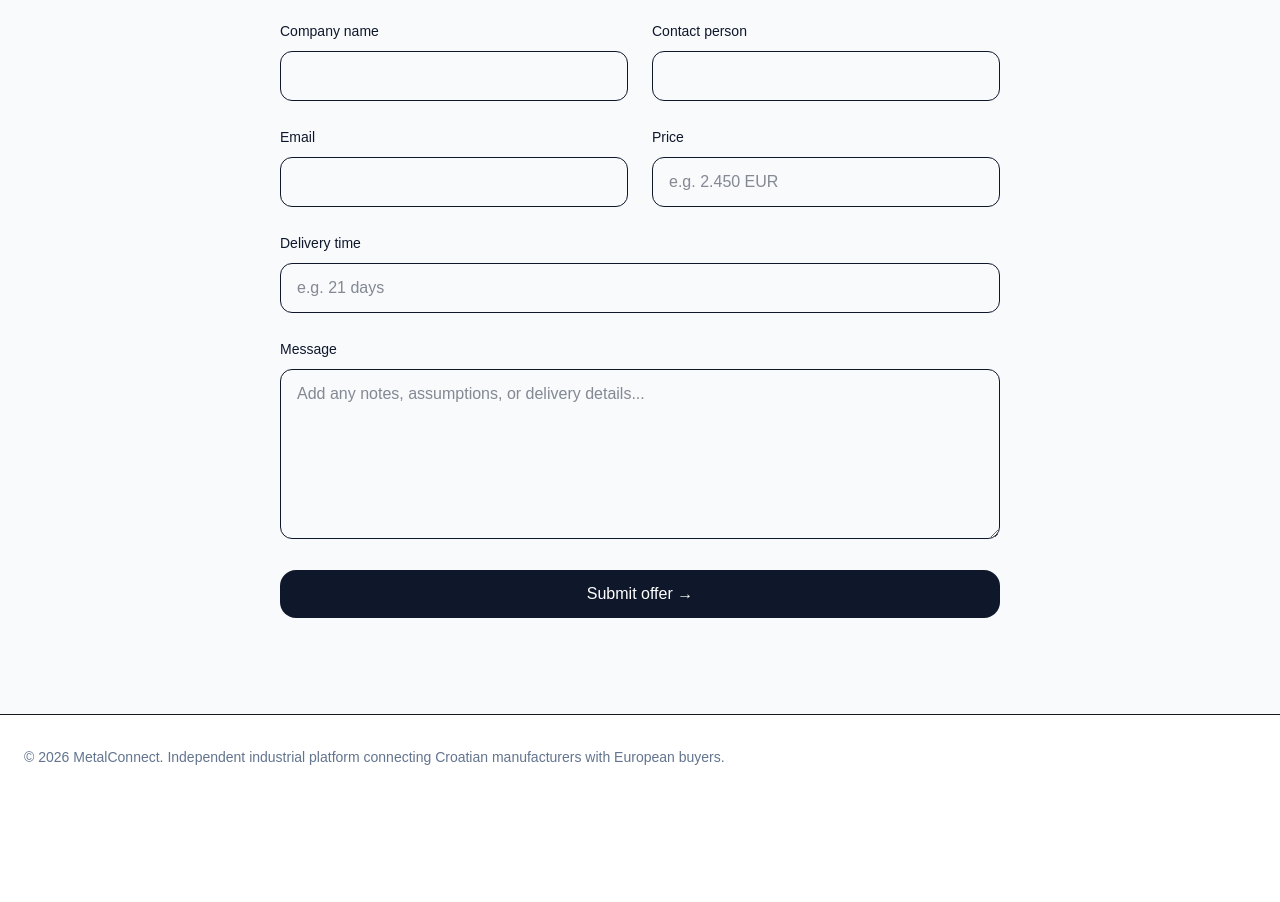
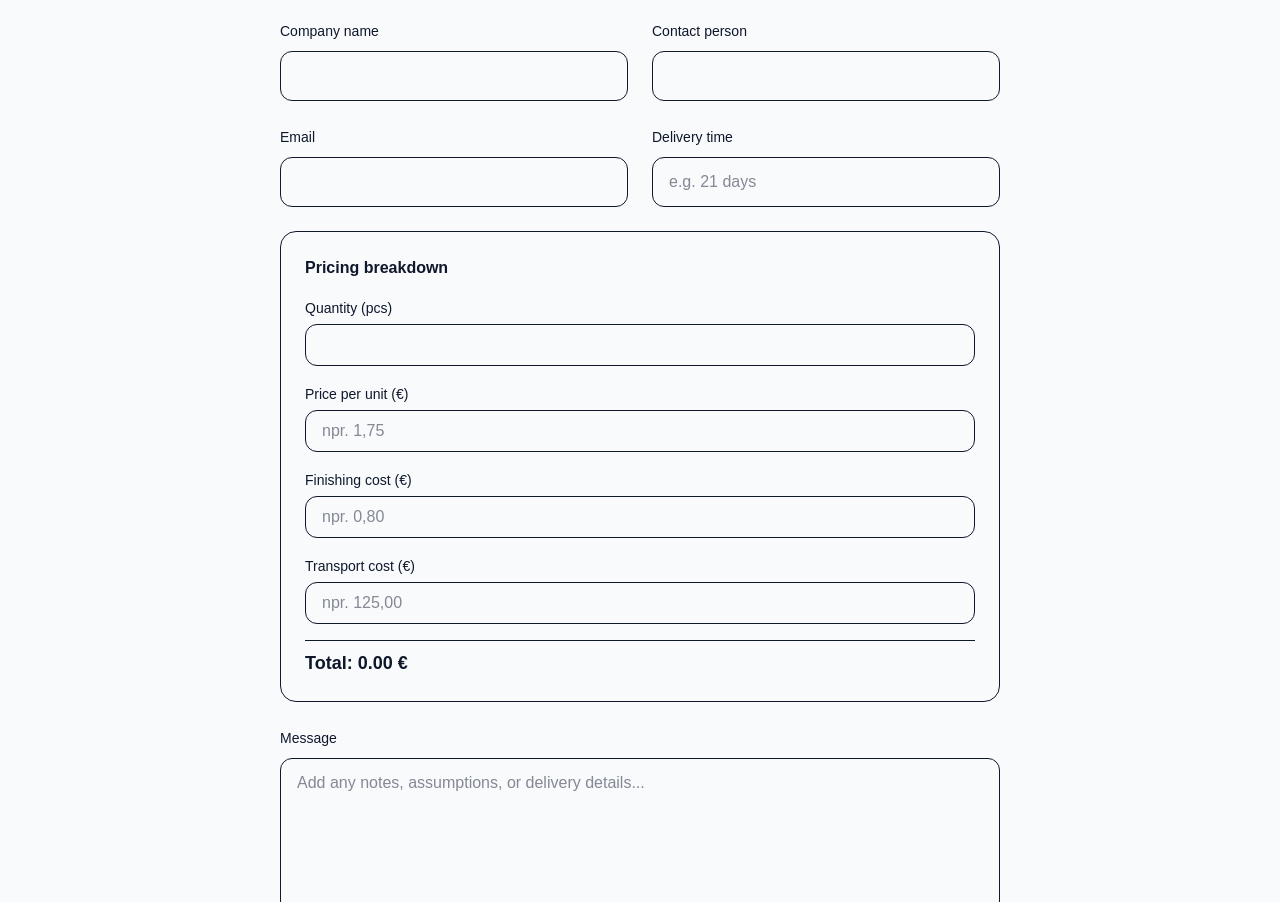
Before and after one commit to mini16111985-hub/metalconnect, a Next.js app: page /submit-offer in a window 1280 px wide. Shown: the part 380-1282 px from the top of the page. Before the commit the page ends 1179 px from the top, so only its background shows below. Built offline with nearby package versions, Linux system fonts and the light colour scheme; no server answers.

Commit message:
expand offers schema and restore pricing breakdown

```diff
--- a/app/submit-offer/page.js
+++ b/app/submit-offer/page.js
@@ -12,7 +12,10 @@ function SubmitOfferForm() {
     companyName: "",
     contactPerson: "",
     email: "",
-    price: "",
+    quantity: "",
+    pricePerUnit: "",
+    finishingCost: "",
+    transportCost: "",
     deliveryTime: "",
     message: "",
   });
@@ -26,6 +29,18 @@ function SubmitOfferForm() {
       [e.target.name]: e.target.value,
     });
   };
+
+  const parseMoney = (value) => {
+    if (!value) return 0;
+    const normalized = String(value).replace(",", ".").trim();
+    const parsed = Number(normalized);
+    return Number.isNaN(parsed) ? 0 : parsed;
+  };
+
+  const total =
+    Number(form.quantity || 0) * parseMoney(form.pricePerUnit) +
+    parseMoney(form.finishingCost) +
+    parseMoney(form.transportCost);
 
   const handleSubmit = async (e) => {
     e.preventDefault();
@@ -54,8 +69,12 @@ function SubmitOfferForm() {
         company_name: form.companyName,
         contact_person: form.contactPerson,
         email: form.email,
-        price: form.price,
+        quantity: form.quantity,
+        price_per_unit: form.pricePerUnit,
+        finishing_cost: form.finishingCost,
+        transport_cost: form.transportCost,
         delivery_time: form.deliveryTime,
+        total: total.toFixed(2),
         message: form.message,
       },
     ]);
@@ -66,7 +85,7 @@ function SubmitOfferForm() {
       return;
     }
 
-    const buyerLink = `https://metalconnect-dz31hiny4-nikolas-projects-7ba7ab27.vercel.app/buyer/rfq/${rfqData.id}?token=${rfqData.buyer_token}`;
+    const buyerLink = `https://metalconnect-gamma.vercel.app/buyer/rfq/${rfqData.id}?token=${rfqData.buyer_token}`;
 
     await fetch("/api/send-rfq-email", {
       method: "POST",
@@ -92,11 +111,23 @@ ${form.contactPerson}
 Supplier email:
 ${form.email}
 
-Price:
-${form.price}
+Quantity:
+${form.quantity}
+
+Price per unit:
+${form.pricePerUnit} €
+
+Finishing cost:
+${form.finishingCost} €
+
+Transport cost:
+${form.transportCost} €
 
 Delivery time:
 ${form.deliveryTime}
+
+Total:
+${total.toFixed(2)} €
 
 Message:
 ${form.message}
@@ -188,28 +219,69 @@ ${buyerLink}
             </div>
 
             <div>
-              <label className="text-sm font-medium">Price</label>
+              <label className="text-sm font-medium">Delivery time</label>
               <input
                 type="text"
-                name="price"
+                name="deliveryTime"
                 required
                 onChange={handleChange}
                 className="mt-2 w-full rounded-xl border px-4 py-3"
-                placeholder="e.g. 2.450 EUR"
+                placeholder="e.g. 21 days"
               />
             </div>
           </div>
 
-          <div>
-            <label className="text-sm font-medium">Delivery time</label>
-            <input
-              type="text"
-              name="deliveryTime"
-              required
-              onChange={handleChange}
-              className="mt-2 w-full rounded-xl border px-4 py-3"
-              placeholder="e.g. 21 days"
-            />
+          <div className="rounded-2xl border p-6 space-y-4">
+            <h2 className="font-semibold">Pricing breakdown</h2>
+
+            <div>
+              <label className="text-sm">Quantity (pcs)</label>
+              <input
+                type="number"
+                name="quantity"
+                onChange={handleChange}
+                className="mt-1 w-full rounded-xl border px-4 py-2"
+              />
+            </div>
+
+            <div>
+              <label className="text-sm">Price per unit (€)</label>
+              <input
+                type="text"
+                name="pricePerUnit"
+                placeholder="npr. 1,75"
+                onChange={handleChange}
+                className="mt-1 w-full rounded-xl border px-4 py-2"
+              />
+            </div>
+
+            <div>
+              <label className="text-sm">Finishing cost (€)</label>
+              <input
+                type="text"
+                name="finishingCost"
+                placeholder="npr. 0,80"
+                onChange={handleChange}
+                className="mt-1 w-full rounded-xl border px-4 py-2"
+              />
+            </div>
+
+            <div>
+              <label className="text-sm">Transport cost (€)</label>
+              <input
+                type="text"
+                name="transportCost"
+                placeholder="npr. 125,00"
+                onChange={handleChange}
+                className="mt-1 w-full rounded-xl border px-4 py-2"
+              />
+            </div>
+
+            <div className="pt-2 border-t">
+              <span className="font-semibold text-lg">
+                Total: {total.toFixed(2)} €
+              </span>
+            </div>
           </div>
 
           <div>
```
